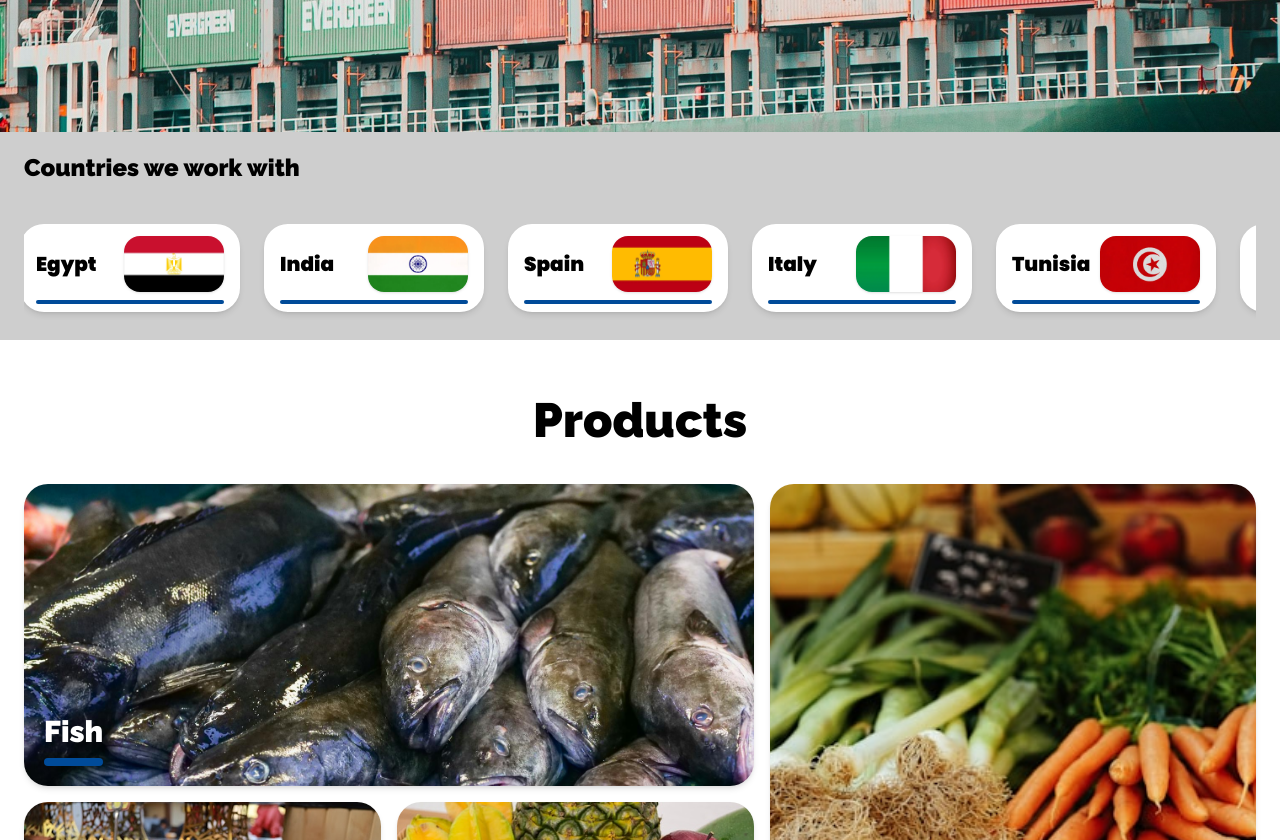
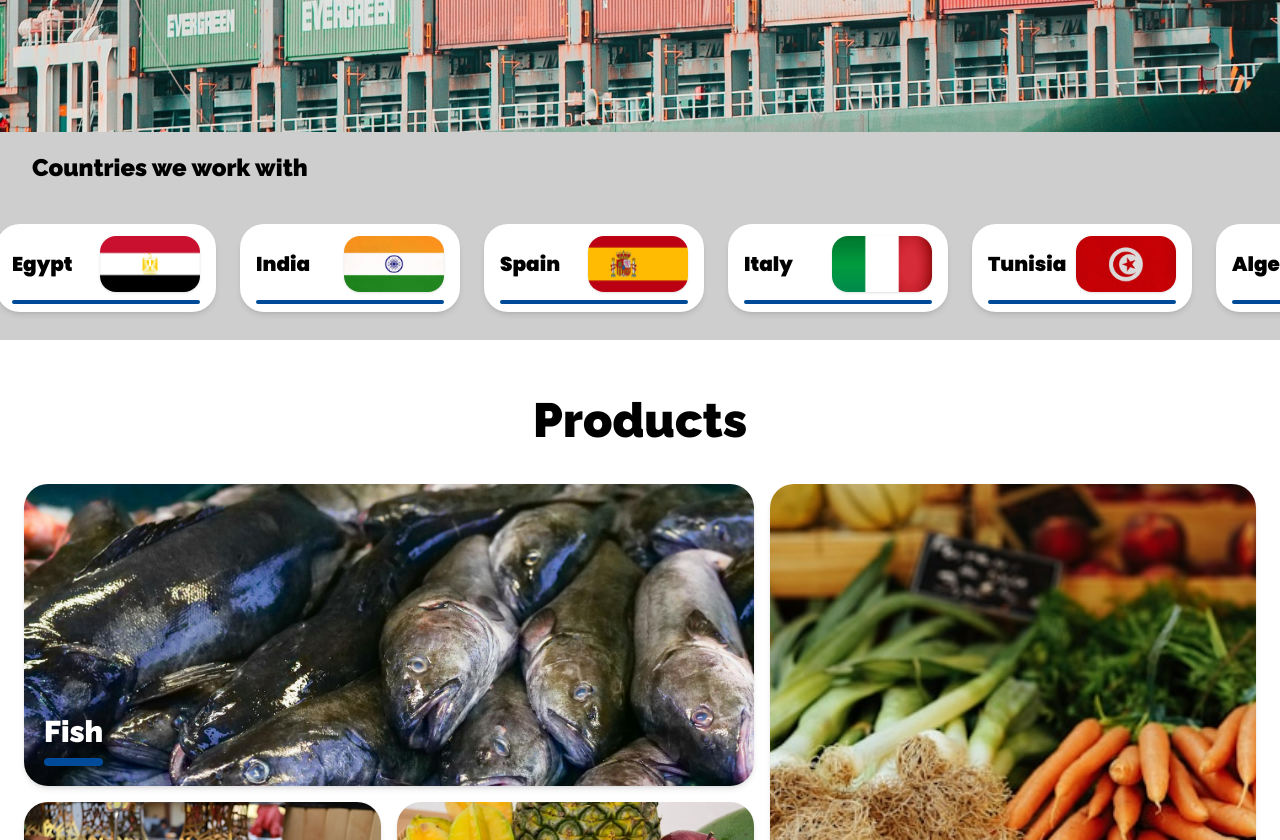
Before and after one commit to thewackyworld/ElshamandyWebPage, a React (Vite) app: page / in a window 1280 px wide. Shown: the part 860-1700 px from the top of the page. Built offline with nearby package versions, Linux system fonts and the light colour scheme.

Commit message:
fixed some more padding and sizing issues with  the countries tab.

```diff
--- a/src/app/App.tsx
+++ b/src/app/App.tsx
@@ -81,7 +81,7 @@ function ArrowRight() {
 function Navbar({ onProductsClick }: { onProductsClick?: () => void }) {
   return (
     <nav className="sticky top-0 z-50 w-full bg-[rgba(40,40,60,0.72)] backdrop-blur-sm">
-      <div className="max-w-7xl mx-auto px-6 py-4 flex items-center justify-between gap-4">
+      <div className="mx-auto px-6 py-4 flex items-center justify-between gap-4">
         <div className="flex items-center gap-3">
           <img src={imgIconContainer} alt="Al Shamandy logo" className="h-14 w-auto object-contain" />
           <span className="font-['Roboto'] font-bold text-white text-sm md:text-base leading-tight max-w-[180px]">
@@ -312,11 +312,11 @@ function Countries() {
   }, []);
 
   return (
-    <section className="bg-[#cecece] py-5 px-6">
-      <h2 className="font-['Raleway'] font-black text-2xl text-black text-left mb-10">Countries we work with</h2>
+    <section className="bg-[#cecece] py-5">
+      <h2 className="font-['Raleway'] font-black text-2xl text-black text-left mb-10 px-8">Countries we work with</h2>
       <div
         ref={scrollRef}
-        className="max-w-7xl mx-auto overflow-x-auto scrollbar-hide"
+        className="mx-auto overflow-x-auto scrollbar-hide"
         style={{ msOverflowStyle: "none", scrollbarWidth: "none" }}
       >
         <div className="flex gap-6 pb-2 pr-6" style={{ minWidth: "max-content" }}>
```
